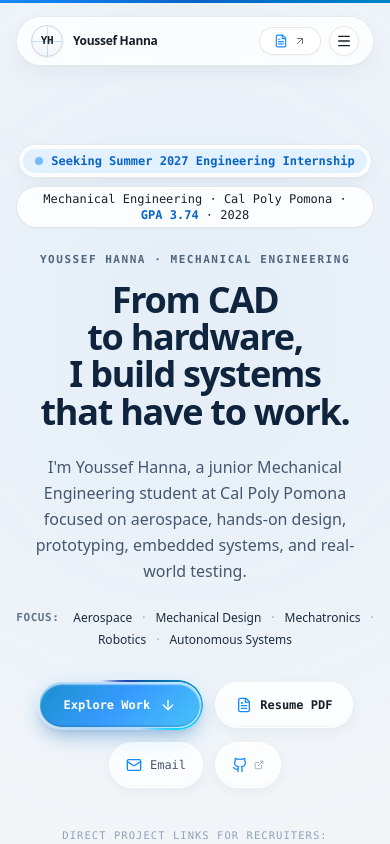
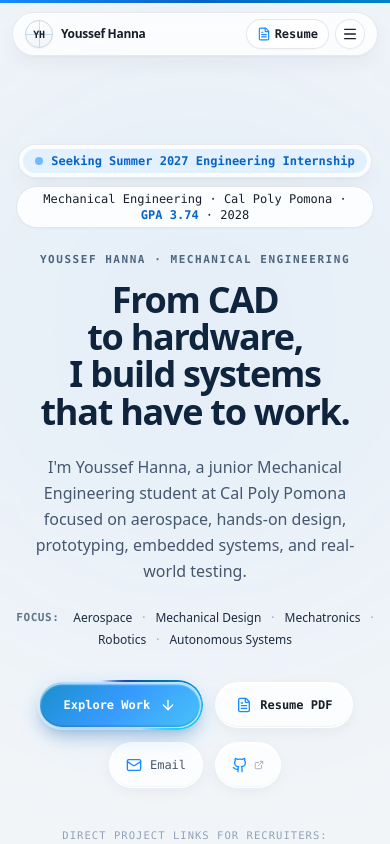
Before and after one commit to TheLeg336/Youssef-Hanna-Engineering-Portfolio, a Next.js app: page / in a window 390 px wide. Shown: the top 844 px of the page. Built offline with nearby package versions, Linux system fonts and the light colour scheme.

Commit message:
fix(nav): lock mobile header sizing, show Resume text on mobile, and bust desktop PDF cache

```diff
--- a/components/nav/Navbar.tsx
+++ b/components/nav/Navbar.tsx
@@ -47,23 +47,19 @@ export function Navbar() {
   }, [isHomePage]);
 
   return (
-    <header className="fixed top-4 left-0 right-0 z-50 px-4 pointer-events-none flex justify-center">
+    <header className="fixed top-3 sm:top-4 left-0 right-0 z-50 px-3 sm:px-4 pointer-events-none flex justify-center">
       <motion.div
         initial={{ y: -20, opacity: 0 }}
         animate={{ y: 0, opacity: 1 }}
         transition={{ duration: 0.5, ease: [0.22, 1, 0.36, 1] as const }}
-        className={`pointer-events-auto transition-all duration-300 rounded-full px-3.5 sm:px-4 py-2 flex items-center justify-between gap-3 sm:gap-6 ${
+        className={`pointer-events-auto h-11 sm:h-12 transition-[background-color,border-color,box-shadow] duration-200 rounded-full px-3 sm:px-4 flex items-center justify-between gap-2 sm:gap-6 w-full max-w-[820px] ${
           isScrolled
-            ? 'glass-dock shadow-xl py-1.5 sm:py-2 border-[#178BFF]/15'
+            ? 'glass-dock shadow-xl border-[#178BFF]/15'
             : 'glass-panel border-black/5 shadow-md'
         }`}
-        style={{
-          maxWidth: '820px',
-          width: '100%',
-        }}
       >
         {/* Left: Brand Monogram & Easter Egg */}
-        <div className="relative">
+        <div className="relative shrink min-w-0">
           <Link
             href="/"
             onClick={() => {
@@ -72,23 +68,23 @@ export function Navbar() {
             }}
             onMouseEnter={() => setShowEasterEgg(true)}
             onMouseLeave={() => setShowEasterEgg(false)}
-            className="flex items-center gap-2.5 group focus-visible:outline-none focus-visible:ring-2 focus-visible:ring-[#178BFF] rounded-full p-1 -m-1"
+            className="flex items-center gap-2 sm:gap-2.5 group focus-visible:outline-none focus-visible:ring-2 focus-visible:ring-[#178BFF] rounded-full p-1 -m-1 min-w-0"
             aria-label="Youssef Hanna Home"
           >
             {/* Precision Monogram Pill */}
-            <div className="w-8 h-8 rounded-full bg-linear-to-b from-white to-[#F1F5F9] border border-[#CBD5E1] flex items-center justify-center group-hover:border-[#178BFF] group-hover:shadow-xs group-hover:shadow-[#178BFF]/25 transition-all relative overflow-hidden shadow-xs shrink-0">
+            <div className="w-7 h-7 sm:w-8 sm:h-8 rounded-full bg-linear-to-b from-white to-[#F1F5F9] border border-[#CBD5E1] flex items-center justify-center group-hover:border-[#178BFF] group-hover:shadow-xs group-hover:shadow-[#178BFF]/25 transition-all relative overflow-hidden shadow-xs shrink-0">
               {/* Precision aerospace crosshair reticle */}
               <div className="absolute inset-0 flex items-center justify-center pointer-events-none opacity-20">
                 <div className="w-full h-px bg-[#0864C7]" />
                 <div className="h-full w-px bg-[#0864C7] absolute" />
               </div>
-              <span className="font-mono text-[11px] font-black tracking-tight text-[#17202A] group-hover:text-[#0864C7] transition-colors relative z-10 select-none">
+              <span className="font-mono text-[10px] sm:text-[11px] font-black tracking-tight text-[#17202A] group-hover:text-[#0864C7] transition-colors relative z-10 select-none">
                 YH
               </span>
             </div>
 
-            <div className="flex flex-col text-left">
-              <span className="text-xs sm:text-sm font-bold tracking-tight text-[#17202A] group-hover:text-[#0864C7] transition-colors whitespace-nowrap">
+            <div className="flex flex-col text-left min-w-0">
+              <span className="text-xs sm:text-sm font-bold tracking-tight text-[#17202A] group-hover:text-[#0864C7] transition-colors whitespace-nowrap truncate">
                 Youssef Hanna
               </span>
               <span className="text-[10px] font-mono text-[#647184] hidden lg:inline">
@@ -97,7 +93,7 @@ export function Navbar() {
             </div>
           </Link>
 
-          {/* Easter Egg Tooltip on Monogram */}
+          {/* Easter Egg Tooltip on Monogram (desktop only) */}
           <AnimatePresence>
             {showEasterEgg && (
               <motion.div
@@ -105,7 +101,7 @@ export function Navbar() {
                 animate={{ opacity: 1, y: 0, scale: 1 }}
                 exit={{ opacity: 0, y: 4, scale: 0.95 }}
                 transition={{ duration: 0.18 }}
-                className="absolute top-11 left-0 z-50 px-3 py-1.5 rounded-lg bg-white text-[10px] font-mono text-[#0864C7] border border-[#178BFF]/30 shadow-xl whitespace-nowrap flex items-center gap-1.5 pointer-events-none"
+                className="absolute top-12 left-0 z-50 px-3 py-1.5 rounded-lg bg-white text-[10px] font-mono text-[#0864C7] border border-[#178BFF]/30 shadow-xl whitespace-nowrap flex items-center gap-1.5 pointer-events-none hidden sm:flex"
               >
                 <Sparkles className="w-3 h-3 text-[#178BFF]" />
                 <span>DESIGN · BUILD · TEST · ITERATE</span>
@@ -115,7 +111,7 @@ export function Navbar() {
         </div>
 
         {/* Center: Fluid Navigation Pills (Desktop & Tablet) */}
-        <nav className="hidden md:flex items-center gap-1 relative" aria-label="Main Navigation">
+        <nav className="hidden md:flex items-center gap-1 relative shrink-0" aria-label="Main Navigation">
           {navLinks.map((link) => {
             const isActive = isHomePage && activeSection === link.id;
 
@@ -145,23 +141,23 @@ export function Navbar() {
         </nav>
 
         {/* Right: Resume Pill & Mobile Menu Toggle */}
-        <div className="flex items-center gap-2">
+        <div className="flex items-center gap-1.5 sm:gap-2 shrink-0">
           <a
             href={PERSONAL_INFO.resumePath}
             target="_blank"
             rel="noopener noreferrer"
-            className="glass-pill px-3.5 py-1.5 rounded-full text-xs font-mono font-semibold text-[#17202A] inline-flex items-center gap-1.5 hover:text-[#0864C7] hover:border-[#178BFF]/40 transition-all shadow-xs focus-visible:outline-none focus-visible:ring-2 focus-visible:ring-[#178BFF]"
+            className="glass-pill px-2.5 sm:px-3.5 py-1.5 rounded-full text-xs font-mono font-semibold text-[#17202A] inline-flex items-center gap-1 sm:gap-1.5 hover:text-[#0864C7] hover:border-[#178BFF]/40 transition-colors shadow-xs focus-visible:outline-none focus-visible:ring-2 focus-visible:ring-[#178BFF] shrink-0"
           >
-            <FileText className="w-3.5 h-3.5 text-[#178BFF]" />
-            <span className="hidden sm:inline">Resume</span>
-            <ArrowUpRight className="w-3 h-3 text-[#647184]" />
+            <FileText className="w-3.5 h-3.5 text-[#178BFF] shrink-0" />
+            <span className="font-semibold text-xs">Resume</span>
+            <ArrowUpRight className="w-3 h-3 text-[#647184] shrink-0 hidden sm:inline" />
           </a>
 
           {/* Mobile Hamburger Toggle */}
           <button
             type="button"
             onClick={() => setMobileMenuOpen(!mobileMenuOpen)}
-            className="md:hidden glass-pill p-1.5 rounded-full text-[#647184] hover:text-[#17202A] focus-visible:outline-none focus-visible:ring-2 focus-visible:ring-[#178BFF]"
+            className="md:hidden glass-pill p-1.5 rounded-full text-[#647184] hover:text-[#17202A] focus-visible:outline-none focus-visible:ring-2 focus-visible:ring-[#178BFF] shrink-0 flex items-center justify-center"
             aria-expanded={mobileMenuOpen}
             aria-label="Toggle navigation menu"
           >
--- a/lib/portfolio-data.ts
+++ b/lib/portfolio-data.ts
@@ -45,7 +45,7 @@ export const PERSONAL_INFO = {
   github: 'https://github.com/TheLeg336',
   handshake: 'https://cpp.joinhandshake.com/profiles/uwhh2v',
   linkedin: null as string | null, // Slot ready for when LinkedIn URL is available
-  resumePath: '/Youssef_Hanna_Engineering_Resume.pdf',
+  resumePath: '/Youssef_Hanna_Resume.pdf?v=2026',
   internshipGoal: 'Seeking Summer 2027 Engineering Internships',
   headline: 'I design, build, test, and improve complex physical systems.',
   subheadline:
--- a/next.config.ts
+++ b/next.config.ts
@@ -21,6 +21,19 @@ const nextConfig: NextConfig = {
   },
   outputFileTracingRoot: process.cwd(),
   transpilePackages: ['motion', 'border-beam', 'thinking-orbs', 'liquid-gooey', 'metal-fx', 'voice-glow'],
+  async headers() {
+    return [
+      {
+        source: '/:path*.pdf',
+        headers: [
+          {
+            key: 'Cache-Control',
+            value: 'public, max-age=0, must-revalidate',
+          },
+        ],
+      },
+    ];
+  },
   webpack: (config, {dev}) => {
     // HMR is disabled in AI Studio via DISABLE_HMR env var.
     // Do not modify—file watching is disabled to prevent flickering during agent edits.
```
Also changed, not shown: 1 other file (tests, documents, lock files or other folders).
